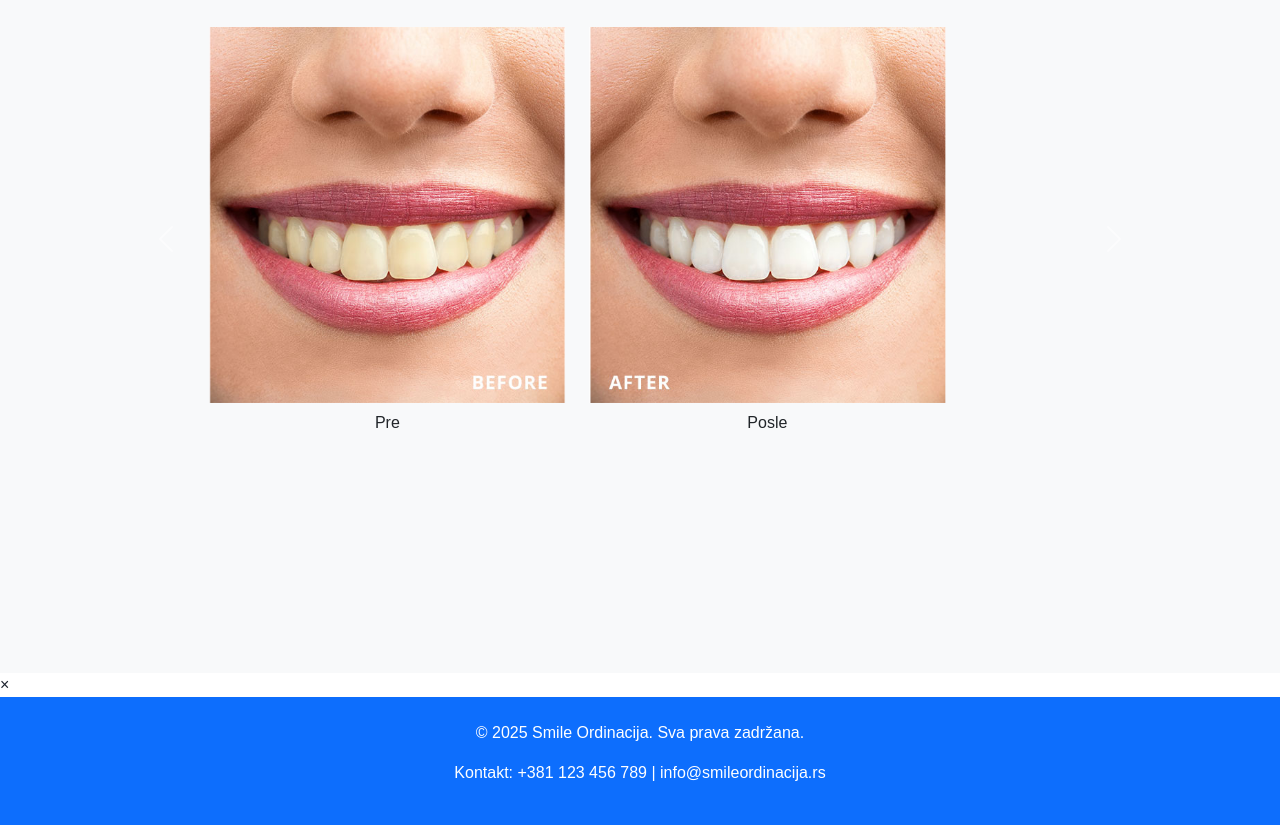
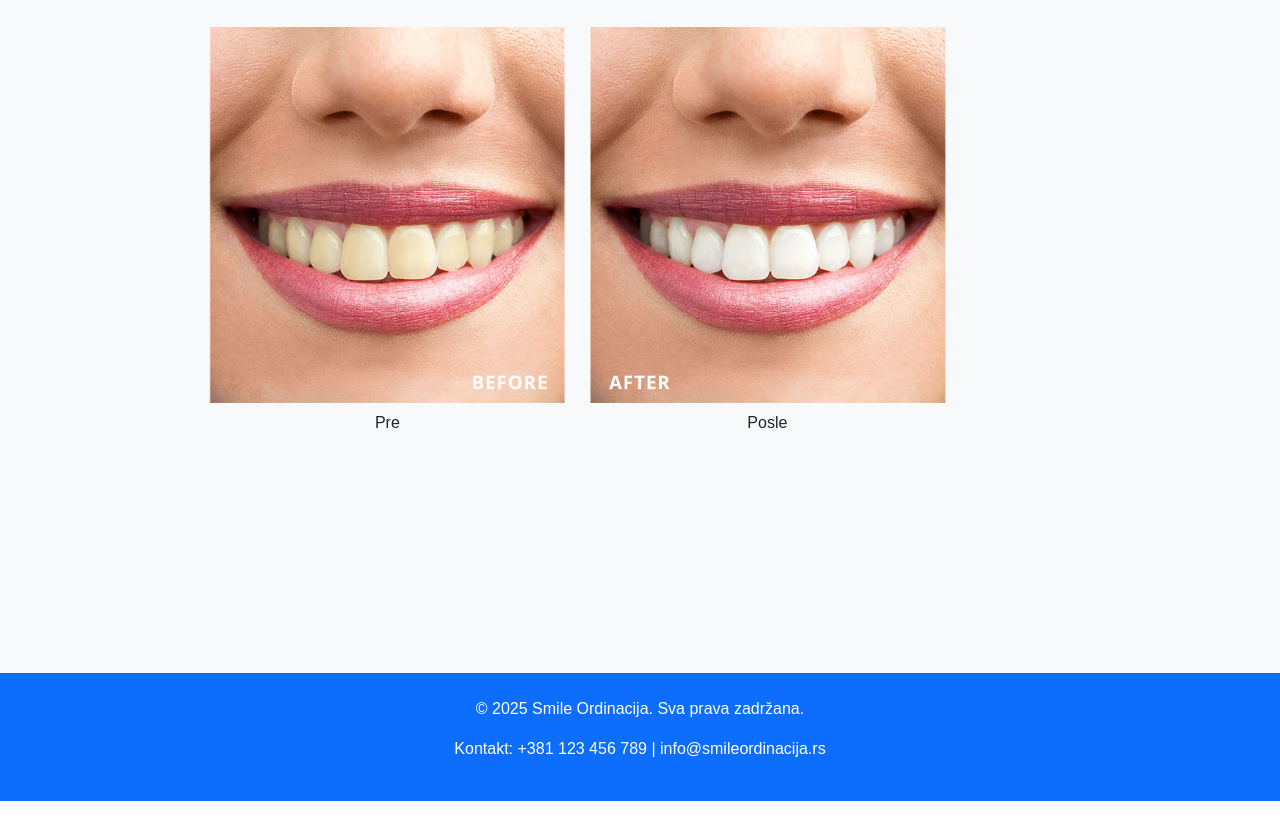
Before and after one commit to sretenovickatarina/KacaPIT, a plain HTML site: page galerija.html in a window 1280 px wide. Shown: the part 127-952 px from the top of the page. After the commit the page ends 928 px from the top, so only its background shows below. Drawn offline with nearby package versions, Linux system fonts and the light colour scheme.

Commit message:
Update galerija.html

```diff
--- a/galerija.html
+++ b/galerija.html
@@ -69,11 +69,6 @@
         </div>
     </section>
 
-    <div id="lightbox" class="lightbox">
-        <span class="close">×</span>
-        <img class="lightbox-content">
-    </div>
-
     <footer class="bg-primary text-white text-center py-4">
         <div class="container">
             <p>© 2025 Smile Ordinacija. Sva prava zadržana.</p>
```
